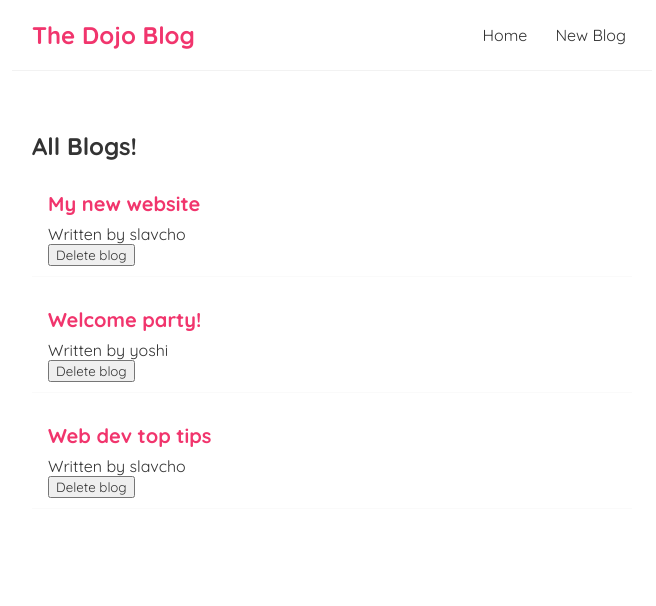
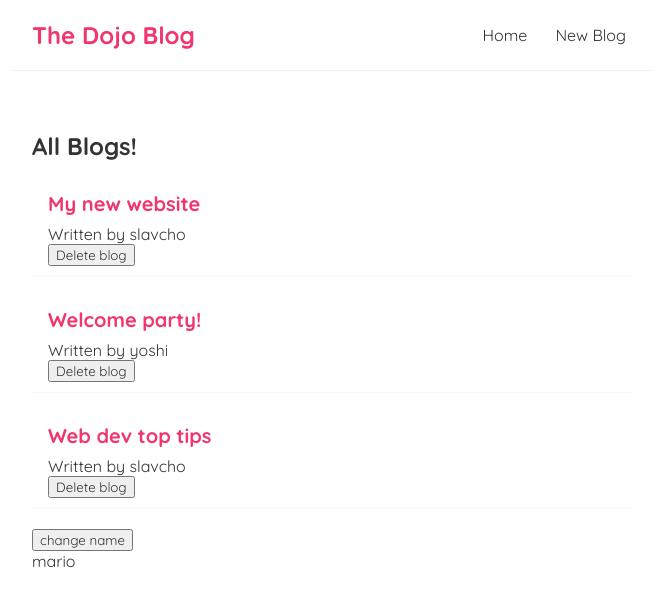
Before and after one commit to jombastic/react-blog-exercise, a React (Create React App) app: page / in a window 1280 px wide. Shown: the top 606 px of the page, without its empty margins (308-964 px from the left). Built offline with nearby package versions, Linux system fonts and the light colour scheme.

Commit message:
set name variable as dependency for the useEffect to be run everytime it changes

```diff
--- a/src/Home.js
+++ b/src/Home.js
@@ -8,6 +8,8 @@
         { title: 'Web dev top tips', body: 'lorem ipsum...', author: 'slavcho', id: 3 }
     ]);
 
+    const [name, setName] = useState('mario');
+
     const handleDelete = (id) => {
         const newBlogs = blogs.filter(blog => blog.id !== id);
         setBlogs(newBlogs);
@@ -15,12 +17,14 @@
 
     useEffect(() => {
         console.log('use effect ran');
-        console.log(blogs);
-    });
+        console.log(name)
+    }, [name]);
 
     return (
         <div className="home">
             <BlogList blogs={blogs} title="All Blogs!" handleDelete={handleDelete} />
+            <button onClick={() => setName('vancho')}>change name</button>
+            <p>{ name }</p>
         </div>
     );
 }
```
